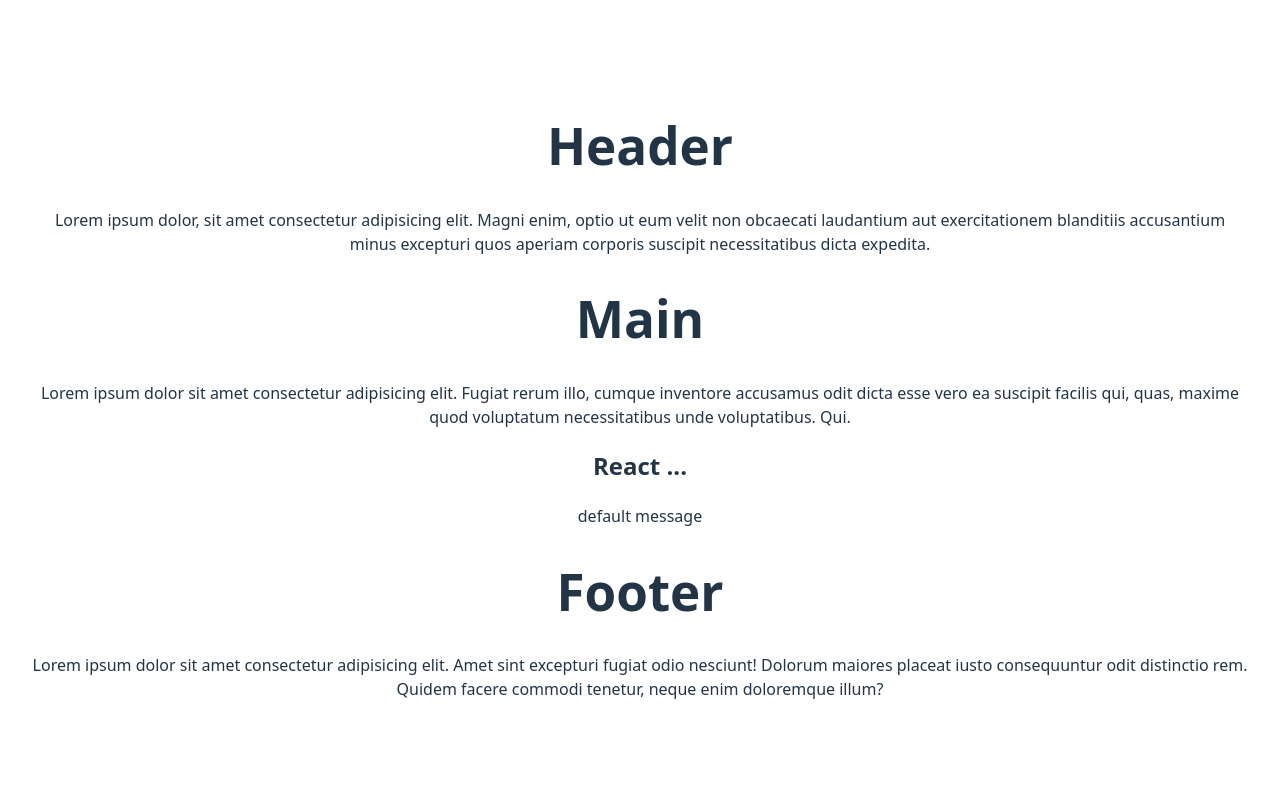
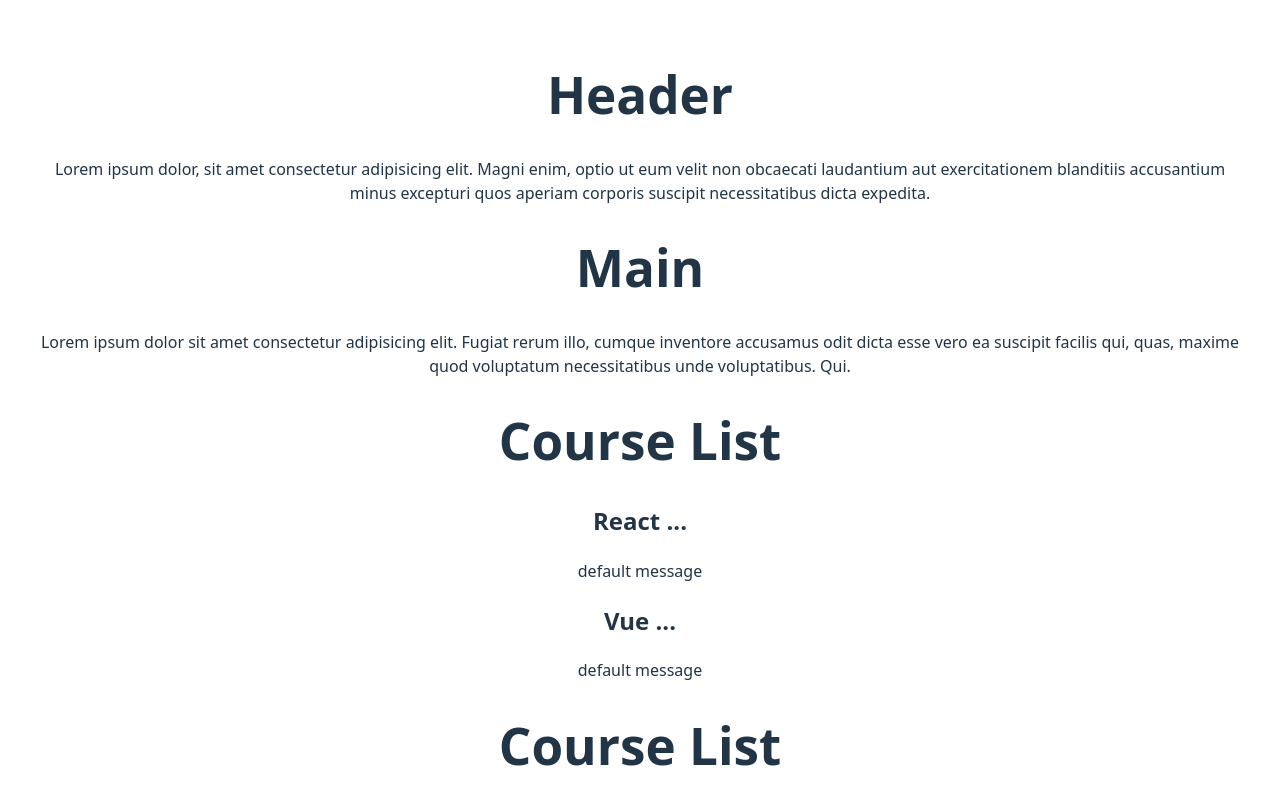
Before and after one commit to Mahdyaralipor/react, a React (Vite) app: page / in a window 1280 px wide. Shown: the top 800 px of the page. Built offline with nearby package versions, Linux system fonts and the light colour scheme.

Commit message:
Children Prop

```diff
--- /dev/null
+++ b/src/components/home/CourseList.jsx
@@ -0,0 +1,8 @@
+export function CourseList({ children }) {
+    return (
+        <div>
+            <h1>Course List</h1>
+            {children}
+        </div>
+    )
+}
--- a/src/components/home/Main.jsx
+++ b/src/components/home/Main.jsx
@@ -1,4 +1,5 @@
 import { CourseBox } from "./CourseBox"
+import { CourseList } from "./CourseList"
 
 export function Main () {
     // let courseOne =  {
@@ -11,7 +12,14 @@ export function Main () {
             <h1>Main</h1>
             <p>Lorem ipsum dolor sit amet consectetur adipisicing elit. Fugiat rerum illo, cumque inventore accusamus odit dicta esse vero ea suscipit facilis qui, quas, maxime quod voluptatum necessitatibus unde voluptatibus. Qui.</p>
             {/* <CourseBox course={courseOne}/> */}
-            <CourseBox title="React ..." />
+            <CourseList>
+                <CourseBox title="React ..." />
+                <CourseBox title="Vue ..." />
+
+            </CourseList>
+            <CourseList>
+                <CourseBox title="Laravel ..." />
+            </CourseList>
 
         </>
     )
```
